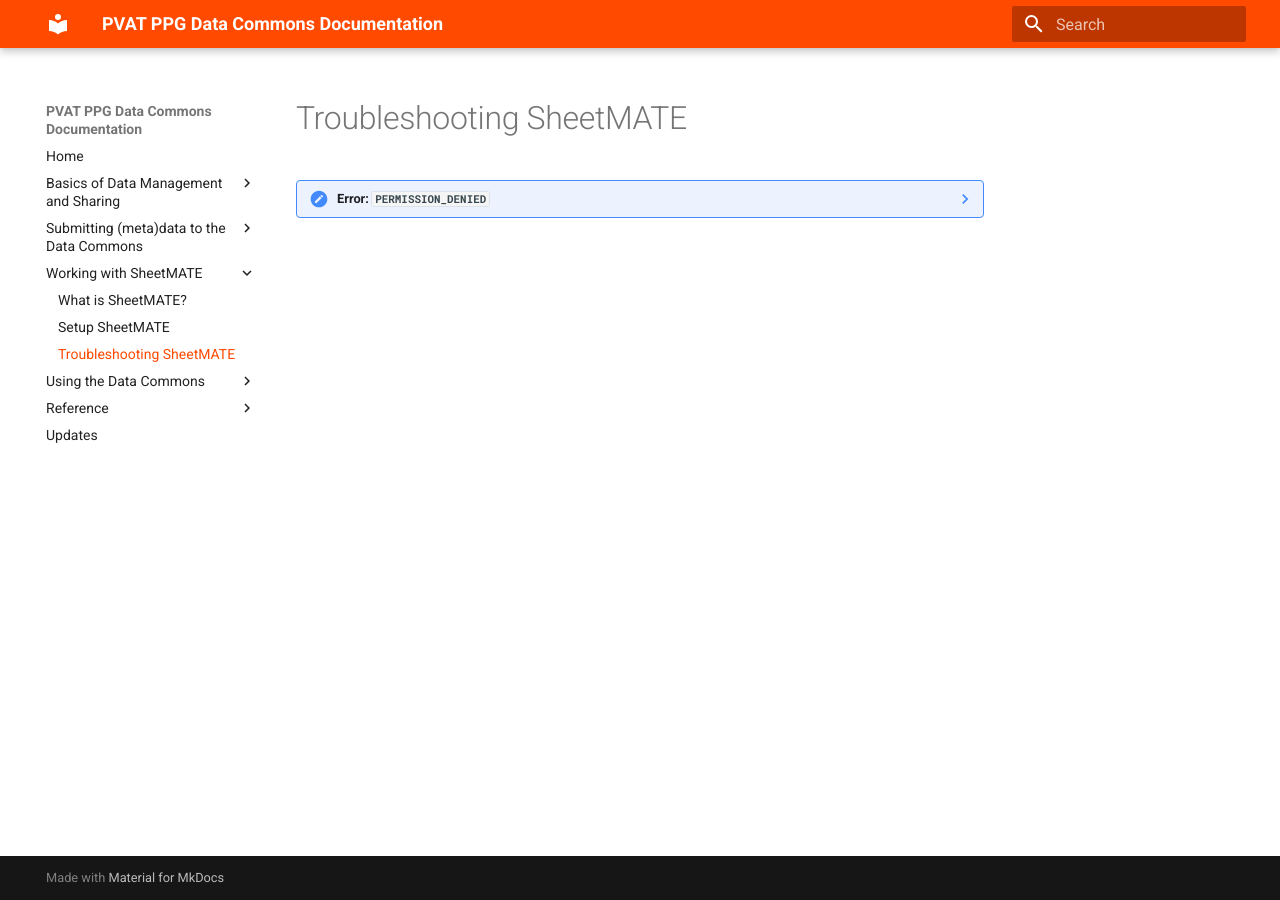
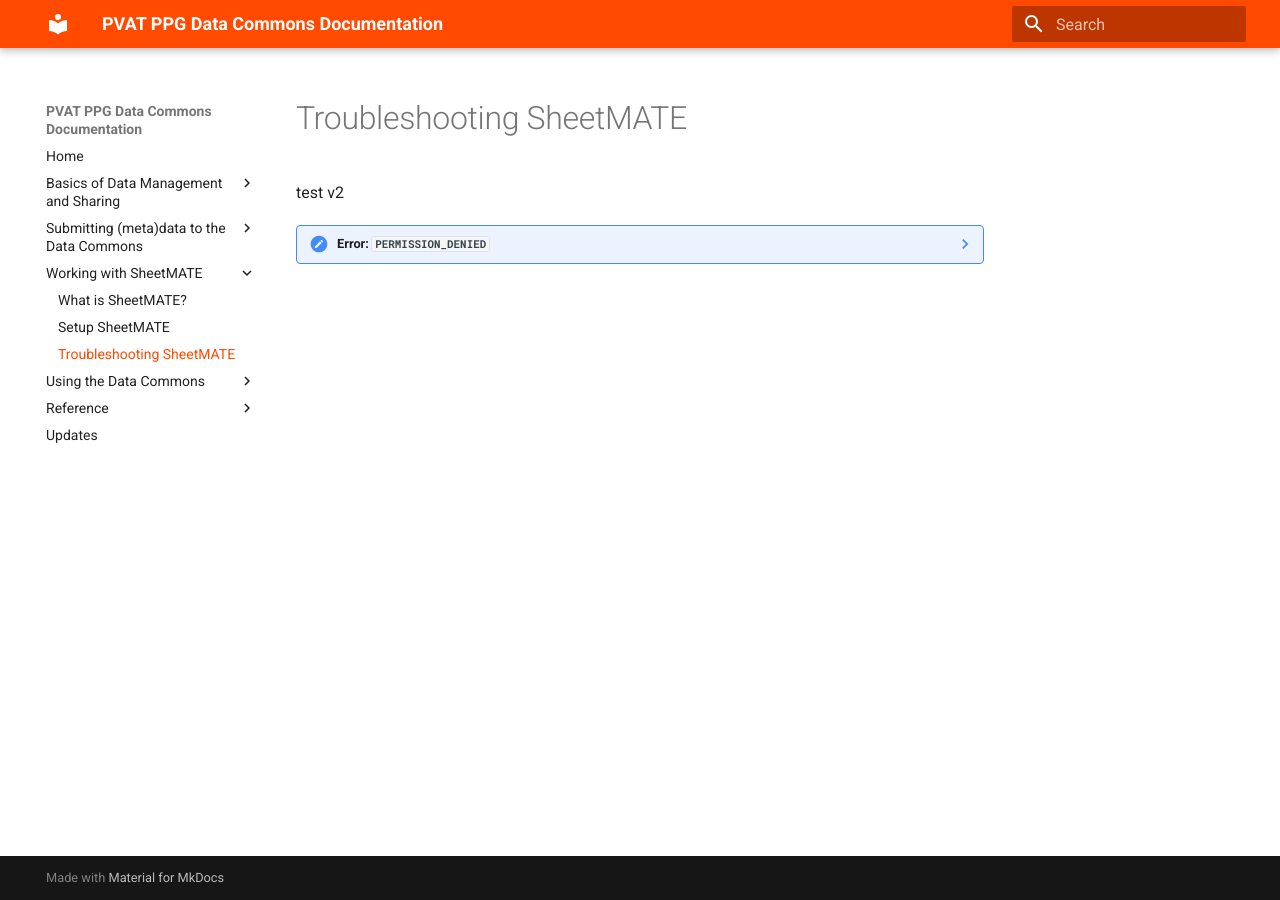
Before and after one commit to nault-research/pvatppg-commons-docs, an MkDocs documentation site: the page built from docs/sheetmate/troubleshooting.md, in a window 1280 px wide. Built offline with MkDocs 1.6.1 and Material for MkDocs 9.7.7, drawn with Linux system fonts in a browser that asks for light colours.

Commit message:
formatting fixes

```diff
--- a/docs/sheetmate/troubleshooting.md
+++ b/docs/sheetmate/troubleshooting.md
@@ -1,5 +1,7 @@
 
 # Troubleshooting SheetMATE
+
+test v2
 
 ??? note "Error: `PERMISSION_DENIED`"
 
@@ -14,12 +16,12 @@
     <h3>Try these fixes</h3>
 
     1. Sign out of other Google accounts
-       - If multiple Google accounts are signed in, SheetMATE may choose the wrong account.
-       - Sign out of all accounts, then sign back in with the account you want to use.
+       * If multiple Google accounts are signed in, SheetMATE may choose the wrong account.
+       * Sign out of all accounts, then sign back in with the account you want to use.
 
     2. Use a supported browser
-       - Recommended: Chrome or Edge.
-       - If you are already on one of these browsers, try opening a new private/incognito window.
+         - Recommended: Chrome or Edge.
+         - If you are already on one of these browsers, try opening a new private/incognito window.
 
     3. Clear browser cache and cookies
        - Clear Chrome/Edge cookies and cache for the SheetMATE site.
```
